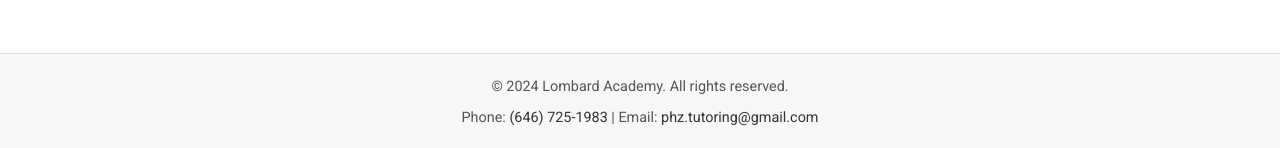
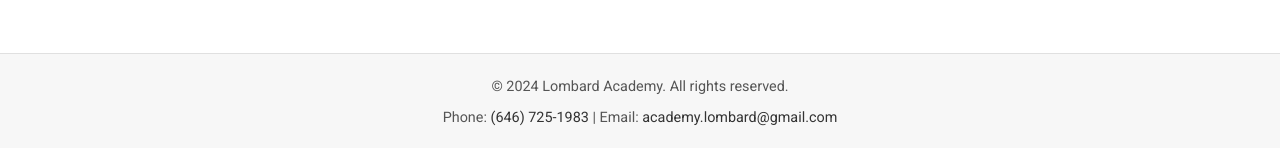
Before and after one commit to nicholasl25/lombardacademy, a Jekyll site: the page built from index.md, in a window 1280 px wide. Shown: the part 1208-1356 px from the top of the page. Built offline with Jekyll 4.4.1, drawn with Linux system fonts in a browser that asks for light colours.

Commit message:
Updated Email Address on website

```diff
--- a/_includes/footer.html
+++ b/_includes/footer.html
@@ -1,4 +1,4 @@
 <footer>
     <p>© 2024 Lombard Academy. All rights reserved.</p>
-    <p>Phone: <a href="tel:+16467251983">(646) 725-1983</a> | Email: <a href="mailto:phz.tutoring@gmail.com">phz.tutoring@gmail.com</a></p>
+    <p>Phone: <a href="tel:+16467251983">(646) 725-1983</a> | Email: <a href="mailto:academy.lombard@gmail.com">academy.lombard@gmail.com</a></p>
 </footer>
```
Also changed, not shown: 1 other file.
